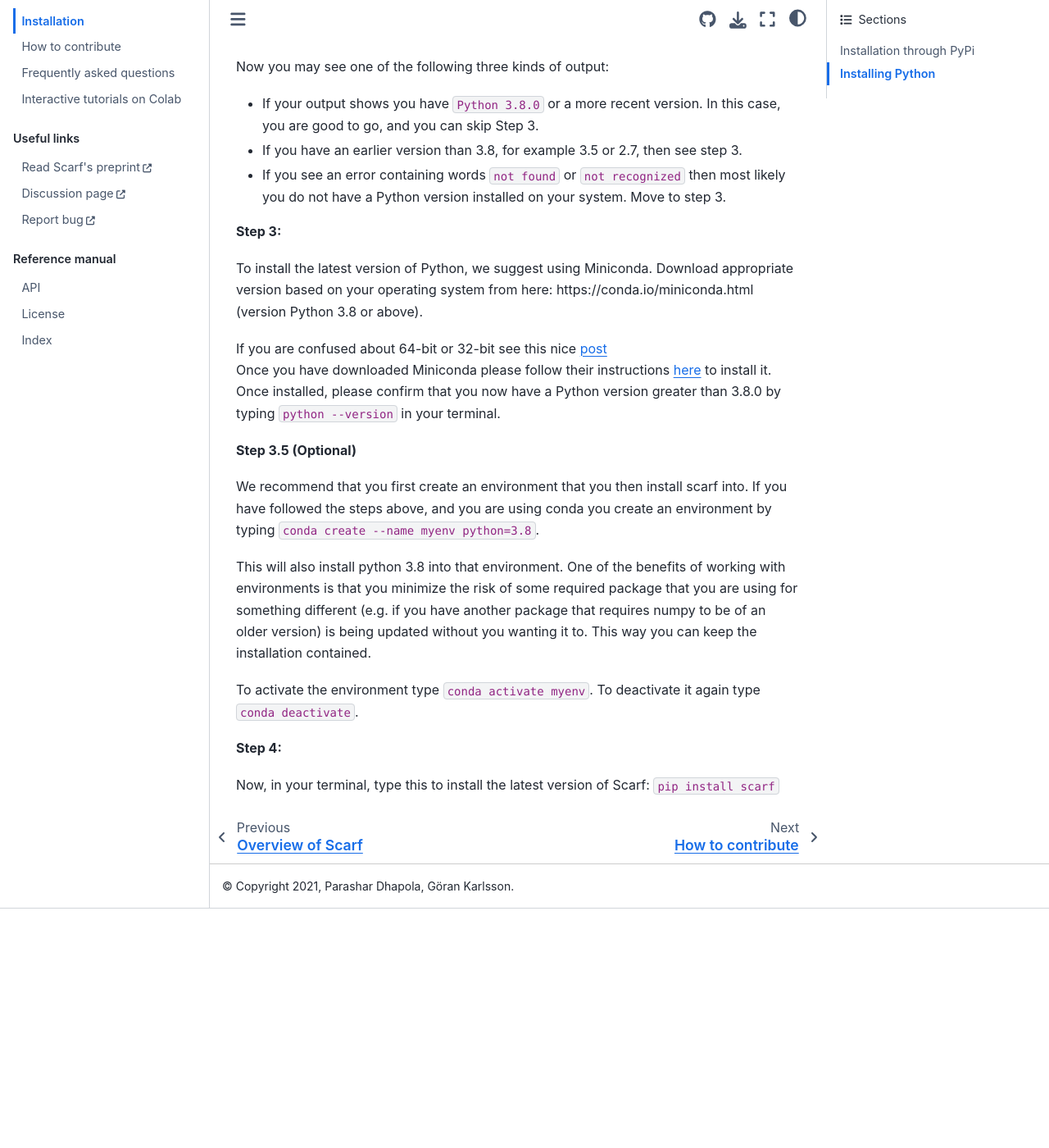
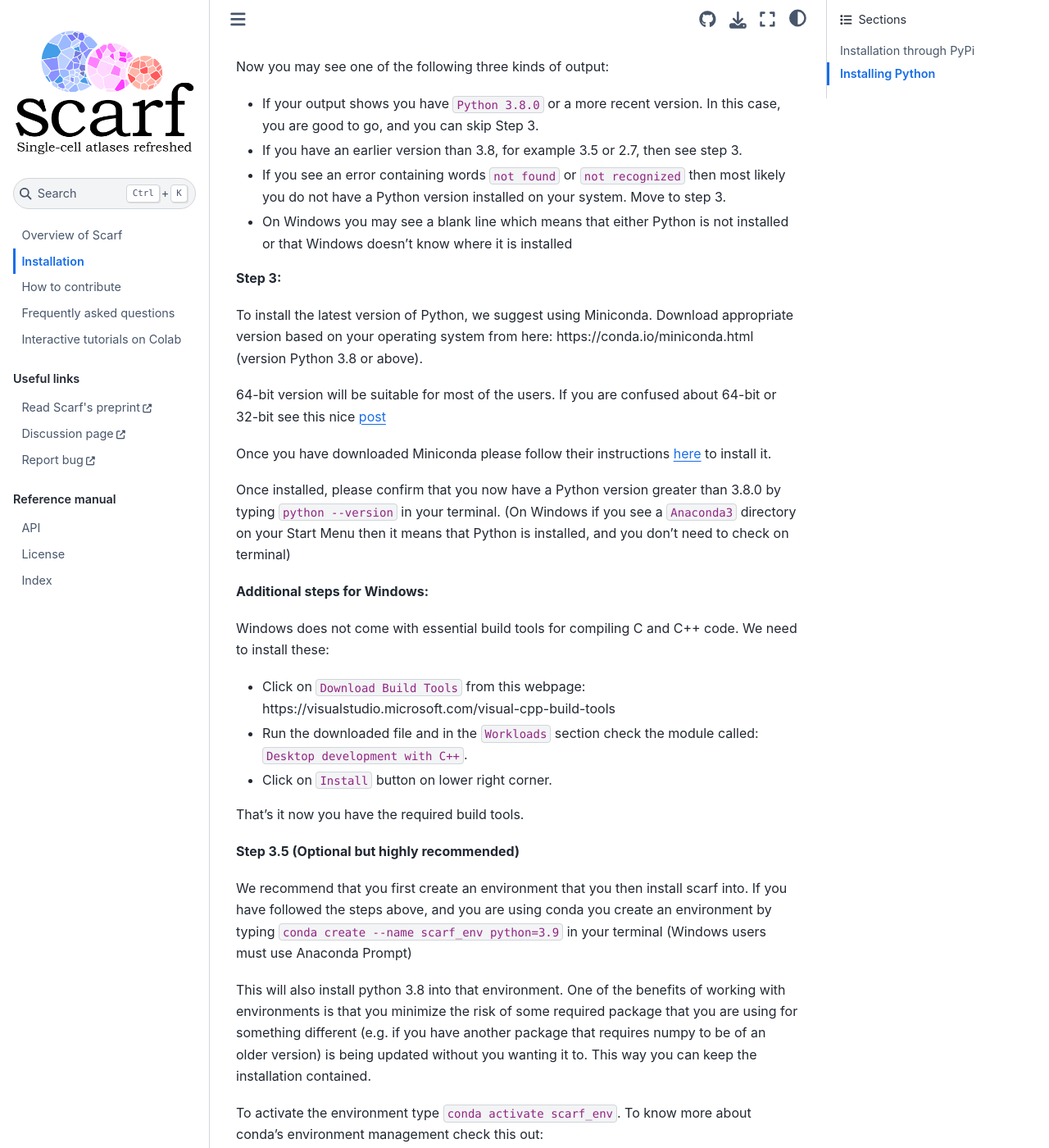
Before and after one commit to parashardhapola/scarf, a Sphinx documentation site: the page built from docs/source/install.md, in a window 1280 px wide and 1400 px high, scrolled down 710 px. Shown: the whole window at 82% size. Built offline with Sphinx 7.4.7 and the Sphinx Book theme 1.1.4, drawn with Linux system fonts in a browser that asks for light colours; pages that are not in the unit, such as notebooks, are missing from menus; before the commit the page ends 1818 px from its top, so only the background shows below that; some of the changed text lies outside the part shown.

Commit message:
improved installation instructions

```diff
--- a/docs/source/install.md
+++ b/docs/source/install.md
@@ -24,7 +24,10 @@
 
   .. tab:: Windows
 
+     If you have Anaconda installed and see it in the Start Menu then you can skip this step.
+
      Press `Win+R` keys on your keyboard. Then, type `cmd` and press `Enter`.
+
 
   .. tab:: MacOS
 
@@ -43,6 +46,8 @@
 - If you have an earlier version than 3.8, for example 3.5 or 2.7, then see step 3.
 - If you see an error containing words `not found` or `not recognized` then most
   likely you do not have a Python version installed on your system. Move to step 3.
+- On Windows you may see a blank line which means that either Python is not installed or that Windows doesn't know where it is installed
+
 
 **Step 3:**
 
@@ -50,19 +55,32 @@
 version based on your operating system from here:
 https://conda.io/miniconda.html (version Python 3.8 or above).
 
-If you are confused about 64-bit or 32-bit see this nice
+64-bit version will be suitable for most of the users. If you are confused about 64-bit or 32-bit see this nice
 [post](https://www.techsoup.org/support/articles-and-how-tos/do-i-need-the-32bit-or-64bit)
+
 Once you have downloaded Miniconda please follow their instructions
 [here](https://conda.io/projects/conda/en/latest/user-guide/install/index.html#regular-installation)
 to install it.
+
 Once installed, please confirm that you now have a Python version greater than 3.8.0 by
-typing `python --version` in your terminal.
+typing `python --version` in your terminal. (On Windows if you see a `Anaconda3` directory on your Start Menu then it
+means that Python is installed, and you don't need to check on terminal)
 
-**Step 3.5 (Optional)**
+**Additional steps for Windows:**
+
+Windows does not come with essential build tools for compiling C and C++ code. We need to install these:
+- Click on `Download Build Tools` from this webpage: https://visualstudio.microsoft.com/visual-cpp-build-tools
+- Run the downloaded file and in the `Workloads` section check the module called: `Desktop development with C++`.
+- Click on `Install` button on lower right corner.
+
+That's it now you have the required build tools.
+
+
+**Step 3.5 (Optional but highly recommended)**
 
 We recommend that you first create an environment that you then install scarf into.
 If you have followed the steps above, and you are using conda you create an environment
-by typing ``conda create --name myenv python=3.8``.
+by typing ``conda create --name scarf_env python=3.9`` in your terminal (Windows users must use Anaconda Prompt)
 
 This will also install python 3.8 into that environment. One of the benefits of working with
 environments is that you minimize the risk of some required package that you are using for
@@ -70,10 +88,22 @@
 version) is being updated without you wanting it to. This way you can keep the installation
 contained.
 
-To activate the environment type `conda activate myenv`. To deactivate it again type
-`conda deactivate`.
+To activate the environment type `conda activate scarf_env`.
+To know more about conda's environment management check this out:
+https://conda.io/projects/conda/en/latest/user-guide/tasks/manage-environments.html
+
 
 **Step 4:**
 
 Now, in your terminal, type this to install the latest version of Scarf:
 `pip install scarf`
+
+**Step 4.5 (Optional)**
+
+Most users will use Scarf as in an interactive environment using Jupyter notebooks/lab.
+You can install Jupyter lab like using command: `pip install jupyterlab` .
+Thereafter, you can launch the Jupyter server by typing `jupyter lab`
+
+
+**Additional steps for Windows:**
+Run the following command before launching Jupyter server for the first time: `conda install -y pywin32`
```
